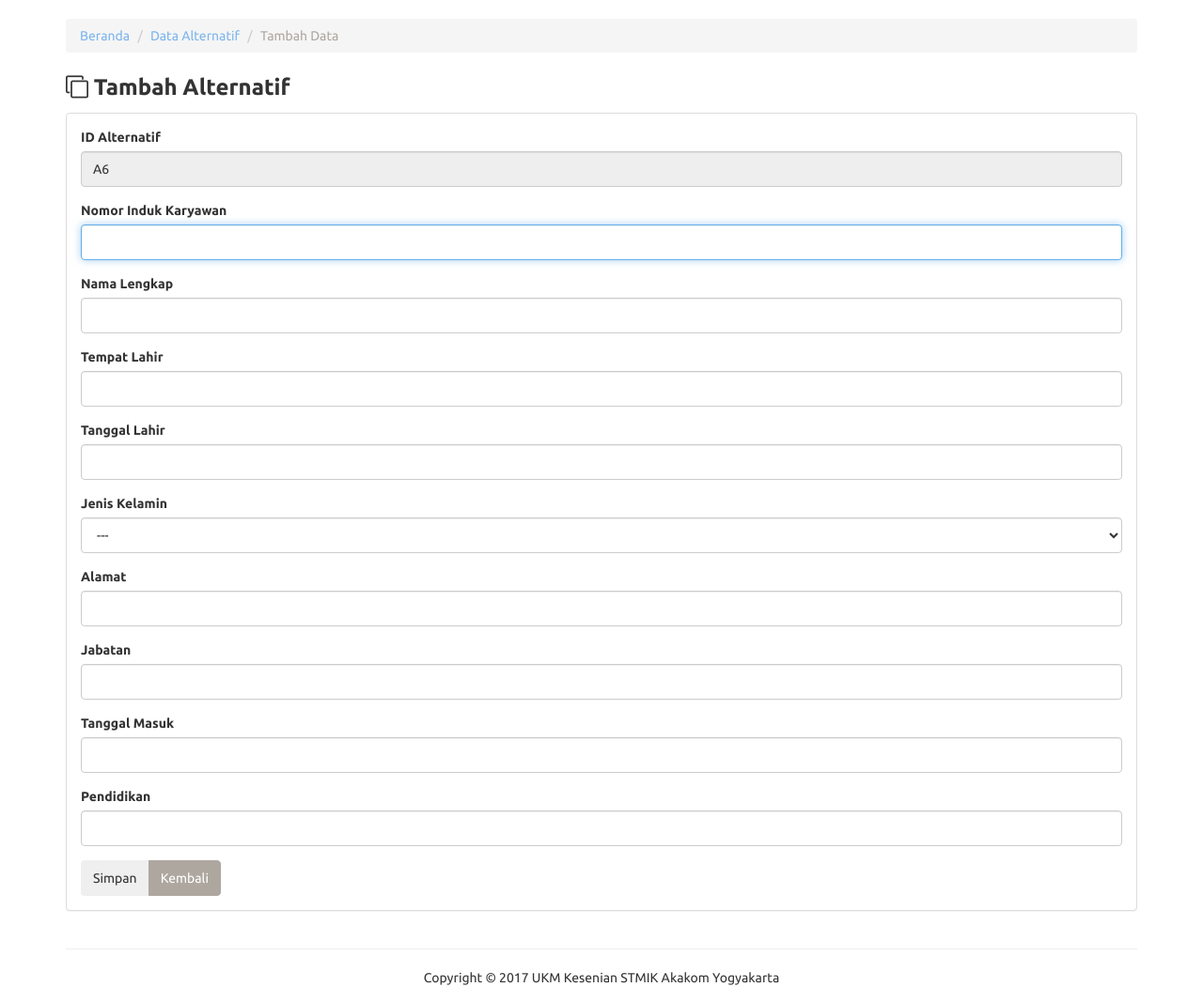
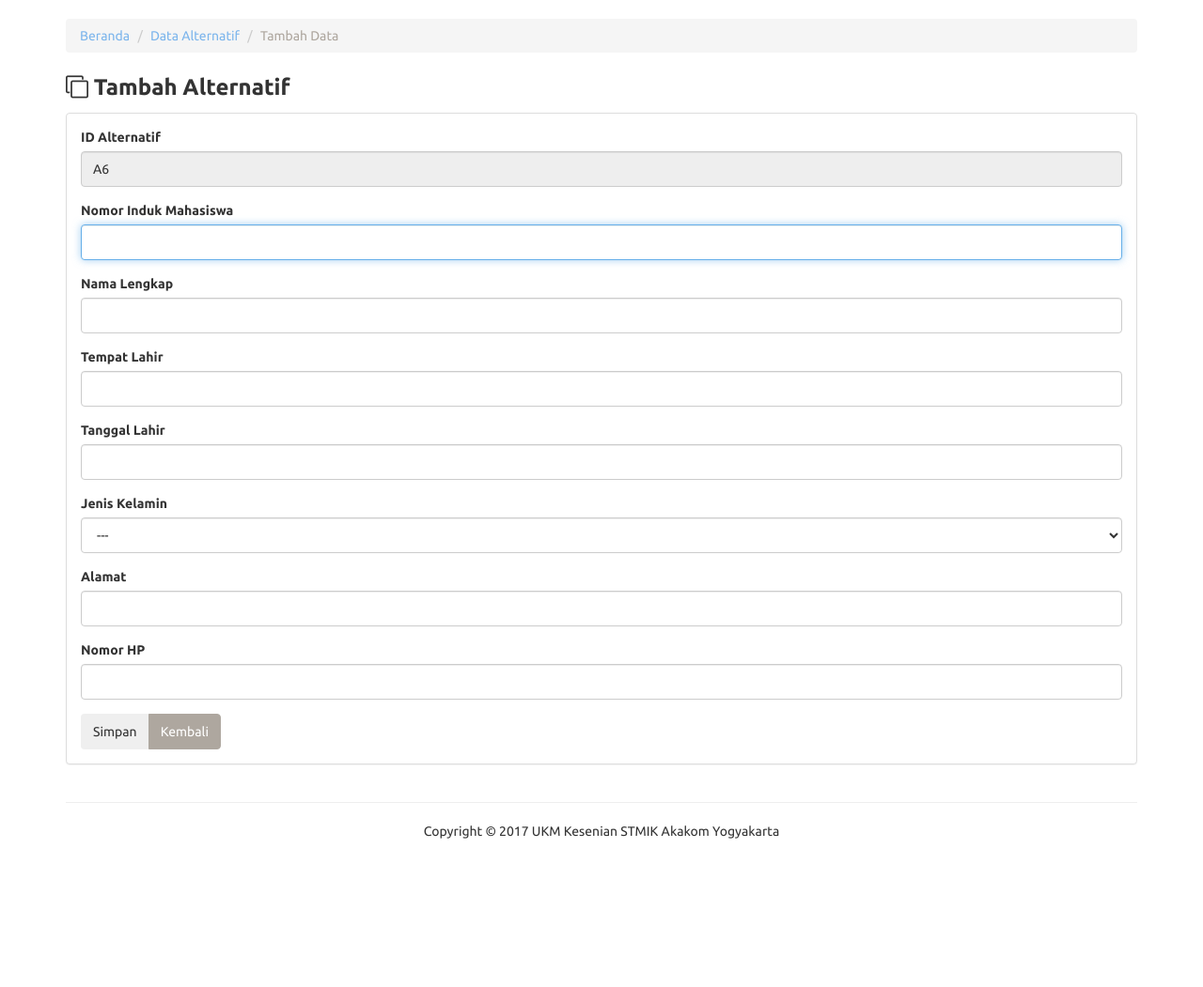
Before and after one commit to imamdigmi/simple-recruitment-dss-ahp, a PHP site: page /data-alternatif-baru.php in a window 1280 px wide. Shown: the part 72-1123 px from the top of the page at 94% size. After the commit the page ends 965 px from the top, so only its background shows below. Run offline with PHP 8.4, Linux system fonts and the light colour scheme; the visitor is signed in with stand-in values (Sample User, id 1); data comes from the database, SQL or seed files in the repository.

Commit message:
Fix: alternatif

```diff
--- a/data-alternatif-baru.php
+++ b/data-alternatif-baru.php
@@ -5,16 +5,14 @@ include_once('includes/alternatif.inc.php');
 $altObj = new Alternatif($db);
 
 if($_POST){
-	$altObj->$id = $_POST["id_alternatif"];
-	$altObj->$nik = $_POST["nik"];
-	$altObj->$nama = $_POST["nama"];
-	$altObj->$tempat_lahir = $_POST["tempat_lahir"];
-	$altObj->$tanggal_lahir = $_POST["tanggal_lahir"];
-	$altObj->$kelamin = $_POST["kelamin"];
-	$altObj->$alamat = $_POST["alamat"];
-	$altObj->$jabatan = $_POST["jabatan"];
-	$altObj->$tanggal_masuk = $_POST["tanggal_masuk"];
-	$altObj->$pendidikan = $_POST["pendidikan"];
+	$altObj->id = $_POST["id_alternatif"];
+	$altObj->nim = $_POST["nim"];
+	$altObj->nama = $_POST["nama"];
+	$altObj->tempat_lahir = $_POST["tempat_lahir"];
+	$altObj->tanggal_lahir = $_POST["tanggal_lahir"];
+	$altObj->kelamin = $_POST["kelamin"];
+	$altObj->alamat = $_POST["alamat"];
+	$altObj->no_hp = $_POST["no_hp"];
 
 	if($altObj->insert()){ ?>
 		<script type="text/javascript">
@@ -49,8 +47,8 @@ if($_POST){
 						    <input type="text" class="form-control" id="id_alternatif" name="id_alternatif" required readonly="on" value="<?php echo $altObj->getNewID(); ?>">
 						  </div>
 							<div class="form-group">
-									<label for="nik">Nomor Induk Karyawan</label>
-									<input type="text" name="nik" id="nik" class="form-control" autofocus="on" required="on">
+									<label for="nim">Nomor Induk Mahasiswa</label>
+									<input type="text" name="nim" id="nim" class="form-control" autofocus="on" required="on">
 							</div>
 							<div class="form-group">
 									<label for="nama">Nama Lengkap</label>
@@ -77,16 +75,8 @@ if($_POST){
 									<input type="text" name="alamat" id="alamat" class="form-control" required="on">
 							</div>
 							<div class="form-group">
-									<label for="jabatan">Jabatan</label>
-									<input type="text" name="jabatan" id="jabatan" class="form-control" required="on">
-							</div>
-							<div class="form-group">
-									<label for="tanggal_masuk">Tanggal Masuk</label>
-									<input type="text" name="tanggal_masuk" id="tanggal_masuk" class="form-control datepicker" required="on">
-							</div>
-							<div class="form-group">
-									<label for="pendidikan">Pendidikan</label>
-									<input type="text" name="pendidikan" id="pendidikan" class="form-control" required="on">
+									<label for="no_hp">Nomor HP</label>
+									<input type="text" name="no_hp" id="no_hp" class="form-control" required="on">
 							</div>
 							<div class="btn-group">
 							  <button type="submit" class="btn btn-dark">Simpan</button>
--- a/includes/alternatif.inc.php
+++ b/includes/alternatif.inc.php
@@ -4,15 +4,13 @@ class Alternatif {
 	private $table_name = "data_alternatif";
 
 	public $id;
-	public $nik;
+	public $nim;
 	public $nama;
 	public $tempat_lahir;
 	public $tanggal_lahir;
 	public $kelamin;
 	public $alamat;
-	public $jabatan;
-	public $tanggal_masuk;
-	public $pendidikan;
+	public $no_hp;
 	public $hasil_akhir;
 	public $skor_alternatif;
 
@@ -21,18 +19,16 @@ class Alternatif {
 	}
 
 	function insert() {
-		$query = "INSERT INTO {$this->table_name} VALUES(?, ?, ?, ?, ?, ?, ?, ?, ?, ?, NULL)";
+		$query = "INSERT INTO {$this->table_name} VALUES(?, ?, ?, ?, ?, ?, ?, ?, NULL)";
 		$stmt = $this->conn->prepare($query);
 		$stmt->bindParam(1, $this->id);
-		$stmt->bindParam(2, $this->nik);
+		$stmt->bindParam(2, $this->nim);
 		$stmt->bindParam(3, $this->nama);
 		$stmt->bindParam(4, $this->tempat_lahir);
 		$stmt->bindParam(5, $this->tanggal_lahir);
 		$stmt->bindParam(6, $this->kelamin);
 		$stmt->bindParam(7, $this->alamat);
-		$stmt->bindParam(8, $this->jabatan);
-		$stmt->bindParam(9, $this->tanggal_masuk);
-		$stmt->bindParam(10, $this->pendidikan);
+		$stmt->bindParam(8, $this->no_hp);
 
 		if ($stmt->execute()) {
 			return true;
@@ -65,16 +61,13 @@ class Alternatif {
 		$row = $stmt->fetch(PDO::FETCH_ASSOC);
 
 		$this->id = $row["id_alternatif"];
-		$this->nik = $row["nik"];
+		$this->nim = $row["nim"];
 		$this->nama = $row["nama"];
 		$this->tempat_lahir = $row["tempat_lahir"];
 		$this->tanggal_lahir = $row["tanggal_lahir"];
 		$this->kelamin = $row["kelamin"];
 		$this->alamat = $row["alamat"];
-		$this->jabatan = $row["jabatan"];
-		$this->tanggal_masuk = $row["tanggal_masuk"];
-		$this->pendidikan = $row["pendidikan"];
-		$this->hasil_akhir = $row["hasil_akhir"];
+		$this->no_hp = $row["no_hp"];
 		// $this->skor_alternatif = $row['skor_alternatif'];
 	}
 
@@ -92,28 +85,24 @@ class Alternatif {
 	function update() {
 		$query = "UPDATE {$this->table_name}
 				SET
-					nik = :nik,
+					nim = :nim,
 					nama = :nama,
 					tempat_lahir = :tempat_lahir,
 					tanggal_lahir = :tanggal_lahir,
 					kelamin = :kelamin,
 					alamat = :alamat,
-					jabatan = :jabatan,
-					tanggal_masuk = :tanggal_masuk,
-					pendidikan = :pendidikan
+					no_hp = :no_hp
 				WHERE
 					id_alternatif = :id";
 		$stmt = $this->conn->prepare($query);
 
-		$stmt->bindParam(':nik', $this->nik);
+		$stmt->bindParam(':nim', $this->nim);
 		$stmt->bindParam(':nama', $this->nama);
 		$stmt->bindParam(':tempat_lahir', $this->tempat_lahir);
 		$stmt->bindParam(':tanggal_lahir', $this->tanggal_lahir);
 		$stmt->bindParam(':kelamin', $this->kelamin);
 		$stmt->bindParam(':alamat', $this->alamat);
-		$stmt->bindParam(':jabatan', $this->jabatan);
-		$stmt->bindParam(':tanggal_masuk', $this->tanggal_masuk);
-		$stmt->bindParam(':pendidikan', $this->pendidikan);
+		$stmt->bindParam(':no_hp', $this->no_hp);
 		$stmt->bindParam(':id', $this->id);
 
 		// execute the query
```
Also changed, not shown: data-alternatif-ubah.php (+6 -16 lines), data-alternatif.php (+6 -12 lines).
